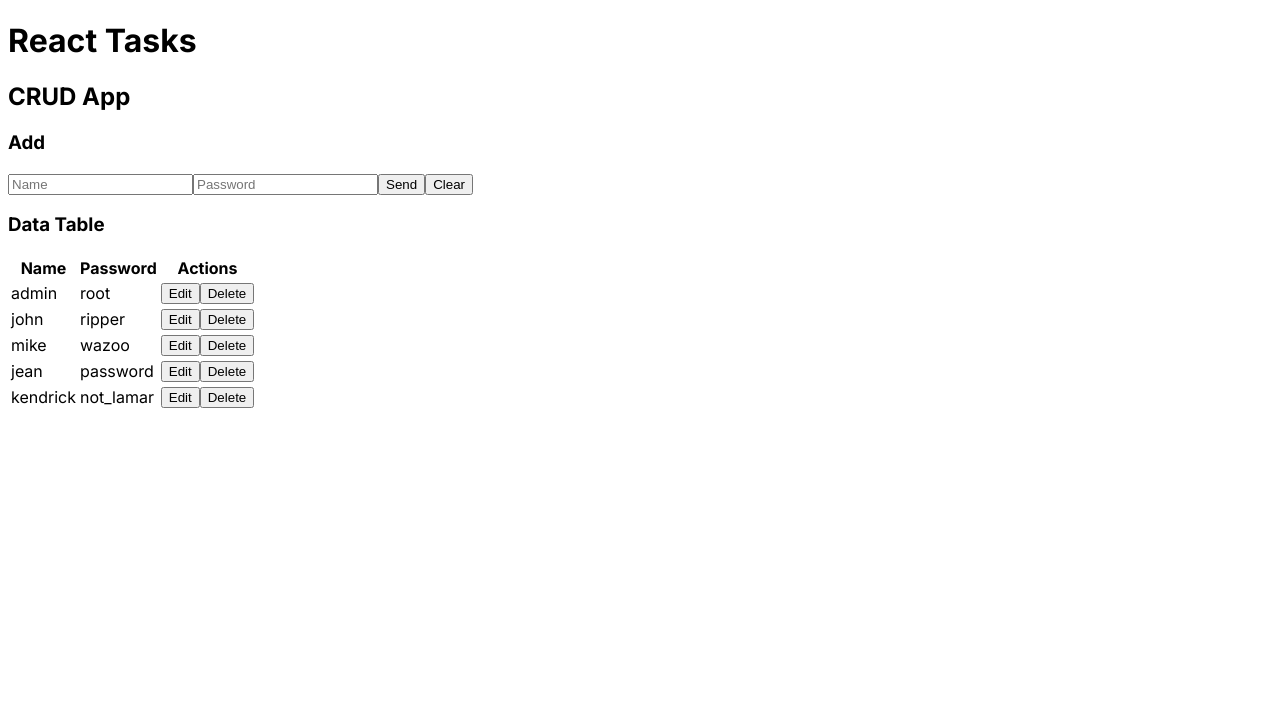
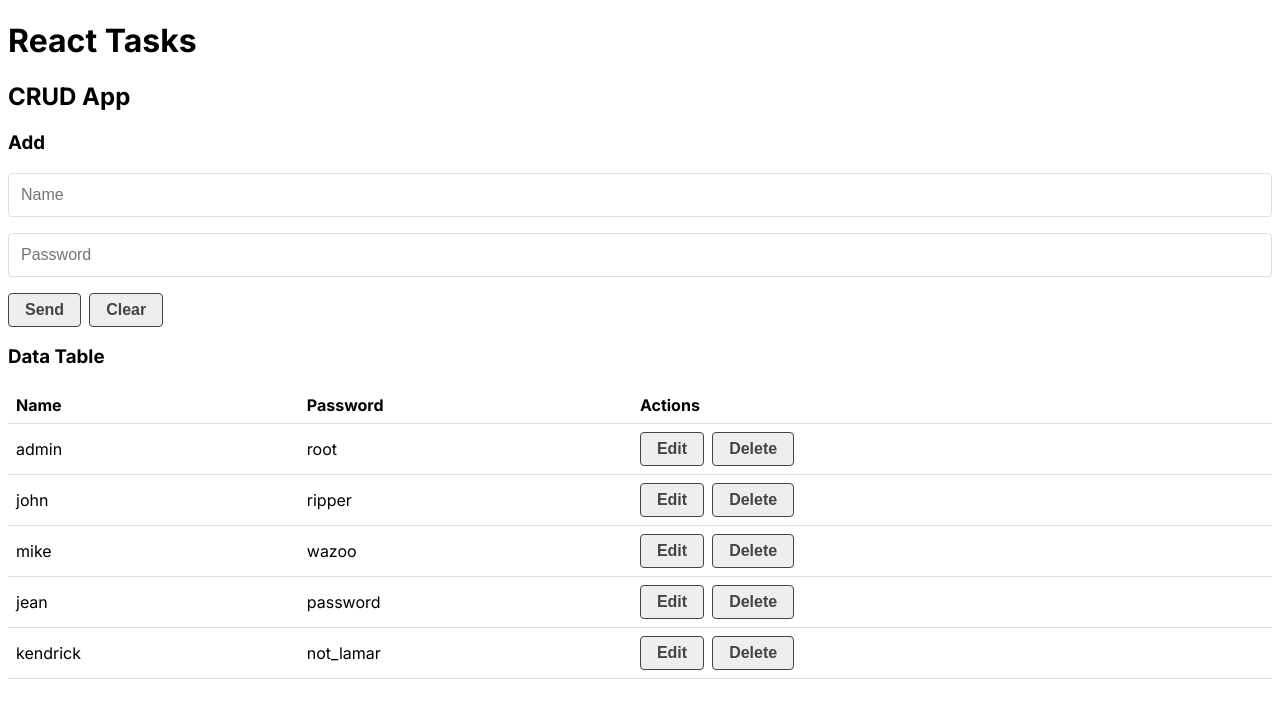
Before and after one commit to Netbul4/react-crud, a Next.js app: page / in a window 1280 px wide. Shown: the top 718 px of the page. Built offline with nearby package versions, Linux system fonts and the light colour scheme.

Commit message:
feat: Data deletion and styles.

```diff
--- a/src/app/page.js
+++ b/src/app/page.js
@@ -1,4 +1,5 @@
 import Image from "next/image";
+import "../components/index.css";
 import CrudApp from "@/components/CrudApp";
 
 export default function Home() {
--- a/src/components/CrudApp.js
+++ b/src/components/CrudApp.js
@@ -41,15 +41,27 @@
   };
 
   const updateData = (data) => {
-    let newData = db.map(el => el.id === data.id ? data : el);
+    let newData = db.map((el) => (el.id === data.id ? data : el));
     setDb(newData);
   };
 
-  const deleteData = (id) => {};
+  const deleteData = (id) => {
+    let isDelete = window.confirm(
+      `Are you sure to delete this register with the id '${id}?`
+    );
+
+    if (!isDelete) {
+      return;
+    } else {
+      let newData = db.filter((el) => el.id != id);
+      setDb(newData);
+    }
+  };
 
   return (
     <div>
       <h2>CRUD App</h2>
+      <article classname="grid-1-2">
         <CrudForm
           createData={createData}
           updateData={updateData}
@@ -61,6 +73,7 @@
           setDataToEdit={setDataToEdit}
           deleteData={deleteData}
         />
+      </article>
     </div>
   );
 };
--- /dev/null
+++ b/src/components/index.css
@@ -0,0 +1,75 @@
+html {
+  box-sizing: border-box;
+  font-size: 16px;
+  font-family: sans-serif;
+}
+
+*,
+*:after,
+*::before {
+  box-sizing: inherit;
+}
+
+input[type="text"],
+input[type="password"] {
+  border: thin solid #dedede;
+  border-radius: 0.25rem;
+  padding: 0.75rem;
+  margin-bottom: 1rem;
+  outline: none;
+  display: block;
+  width: 100%;
+  font-size: 1rem;
+  line-height: 1;
+  background-color: transparent;
+}
+
+button,
+input[type="submit"],
+input[type="reset"] {
+  border: thin solid #444;
+  border-radius: 0.25rem;
+  padding: 0.5rem 1rem;
+  margin: 0 0.5rem 0 0;
+  display: inline-block;
+  background-color: #eee;
+  color: #444;
+  font-weight: bold;
+  font-size: 1rem;
+  line-height: 1;
+  text-transform: none;
+  text-decoration: none;
+  text-align: center;
+  vertical-align: middle;
+  cursor: pointer;
+}
+
+form {
+  margin-bottom: 1rem;
+}
+
+hr {
+  margin: 2rem auto;
+}
+
+table {
+  border-spacing: 0;
+  border-collapse: collapse;
+  width: 100%;
+}
+
+th,
+td {
+  text-align: left;
+  padding: 0.5rem;
+  border-bottom: thin solid #dedede;
+}
+
+@media screen and (min-width: 1024px){
+    .grid-1-2{
+        display: grid;
+        grid-template-columns: 1fr 1fr;
+        align-items: start;
+        gap: 2rem;
+    }
+}
```
Lines whose indentation alone changed are shown as unchanged.
